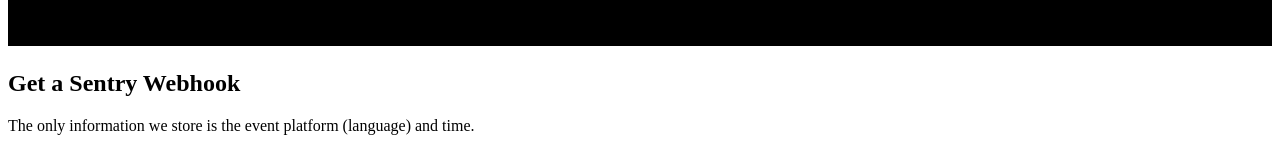
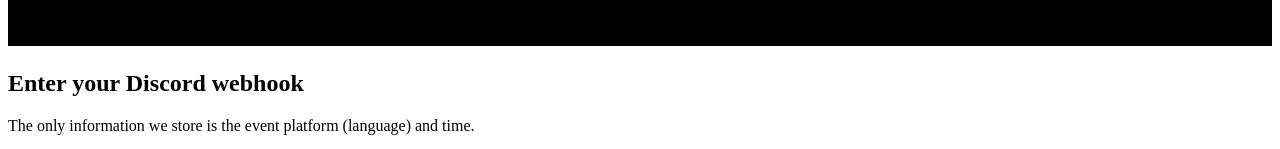
Before and after one commit to IanMitchell/sentrydiscord.dev, a Next.js app: page /create in a window 1280 px wide. Shown: the part 788-937 px from the top of the page. Built offline with nearby package versions, Linux system fonts and the light colour scheme.

Commit message:
feat: update create text (#33)

```diff
--- a/pages/create.tsx
+++ b/pages/create.tsx
@@ -146,7 +146,7 @@ export default function Create() {
                     <div className="relative">
                       <div className="sm:text-center">
                         <h2 className="text-3xl font-extrabold text-white tracking-tight sm:text-4xl">
-                          {key != null ? "Your" : "Get a"} Sentry Webhook
+                          {key != null ? "Your Sentry Webhook" : "Enter your Discord webhook"}
                         </h2>
                         <p className="mt-4 mx-auto max-w-2xl text-lg text-indigo-200">
                           The only information we store is the event platform
```
